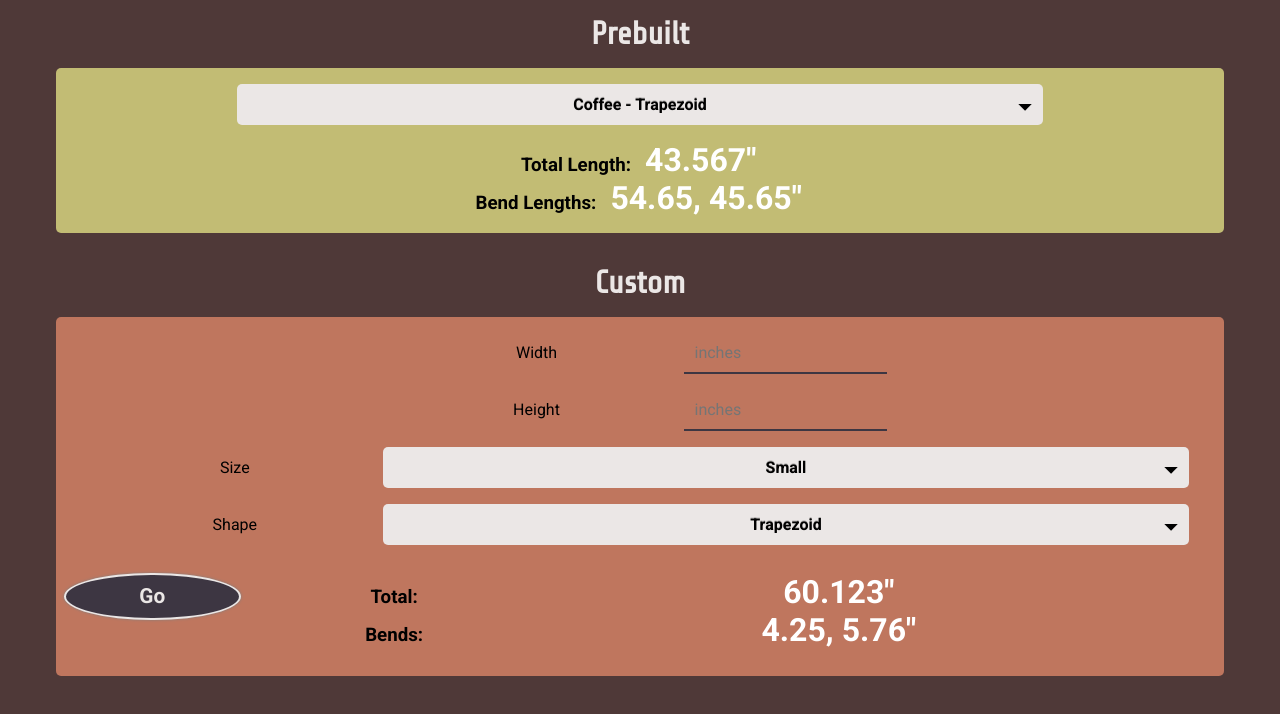
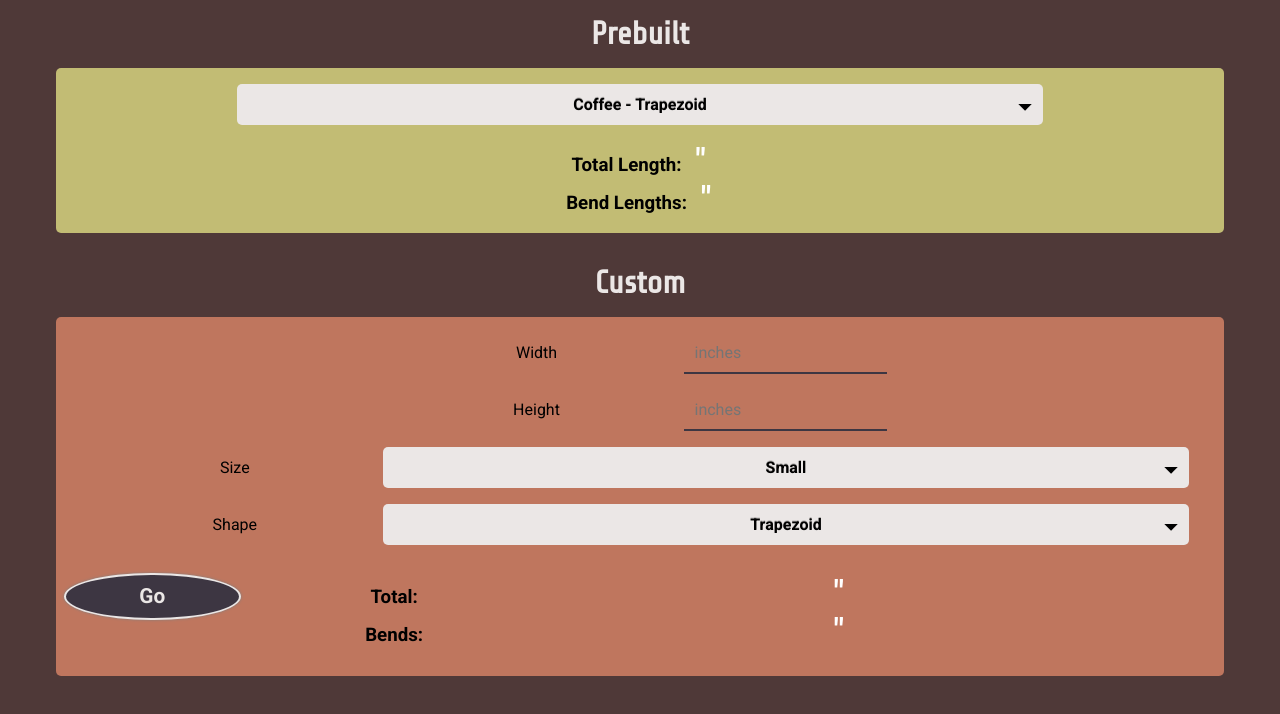
Before and after one commit to LeviZ/PDB-calc, a plain HTML site: page index.html in a window 1280 px wide. Drawn offline with nearby package versions, Linux system fonts and the light colour scheme.

Commit message:
trying again?

```diff
--- a/index.html
+++ b/index.html
@@ -26,11 +26,11 @@
 
         <section>
           <h3 class="result-prebuilt-label">Total Length:</h3>
-          <h5 class="result-prebuilt">43.567"</h5>
+          <h5 class="result-prebuilt">"</h5>
         </section>
         <section>
           <h3 class="result-prebuilt-label">Bend Lengths:</h3>
-          <h5 class="result-prebuilt">54.65, 45.65"</h5>
+          <h5 class="result-prebuilt">"</h5>
         </section>
 
     </form>
@@ -61,9 +61,9 @@
         <button id="calc" class="col span_1_of_6">Go</button>
         <section class="custom-results col span_5_of_6">
           <h3 class="result-custom-label">Total:</h3>
-          <h5 class="result-custom" id="length">60.123"</h5>
+          <h5 class="result-custom" id="length">"</h5>
           <h3 class="result-custom-label">Bends:</h3>
-          <h5 class="result-custom" id="bend-1">4.25, 5.76"</h5>
+          <h5 class="result-custom" id="bend-1">"</h5>
         </section>
       </section>
     </form>
```
